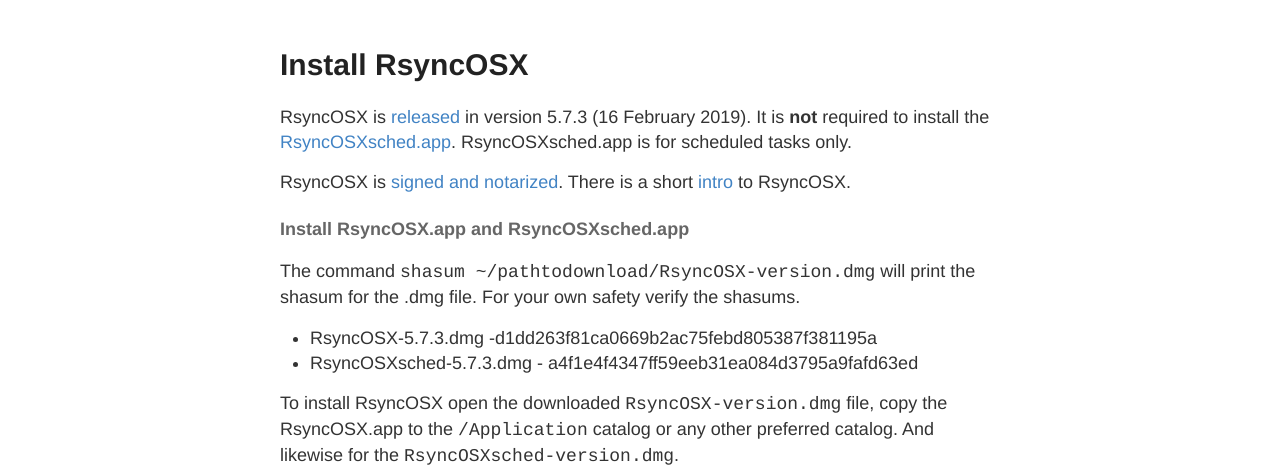
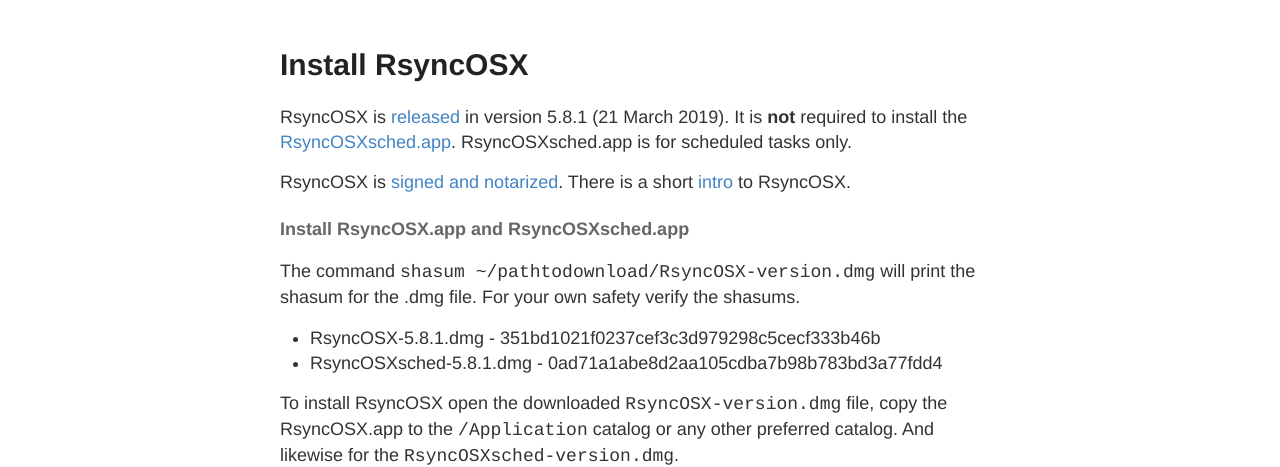
Before and after one commit to d2s/Documentation, a Jekyll site: the page built from _posts/2018-04-10-RsyncOSX.md, in a window 1280 px wide. Shown: the part 122-589 px from the top of the page. Built offline with Jekyll 4.4.1, drawn with Linux system fonts in a browser that asks for light colours.

Commit message:
new version

```diff
--- a/_posts/2018-04-10-RsyncOSX.md
+++ b/_posts/2018-04-10-RsyncOSX.md
@@ -3,7 +3,7 @@ layout: post
 title:  "Install RsyncOSX"
 permalink: Install
 ---
-RsyncOSX is [released](https://github.com/rsyncOSX/RsyncOSX/releases/tag/v5.7.3) in version 5.7.3 (16 February 2019). It is **not** required to install the [RsyncOSXsched.app](https://github.com/rsyncOSX/RsyncOSXsched). RsyncOSXsched.app is for scheduled tasks only.
+RsyncOSX is [released](https://github.com/rsyncOSX/RsyncOSX/releases/tag/v5.8.1) in version 5.8.1 (21 March 2019). It is **not** required to install the [RsyncOSXsched.app](https://github.com/rsyncOSX/RsyncOSXsched). RsyncOSXsched.app is for scheduled tasks only.
 
 RsyncOSX is [signed and notarized](/Notarized). There is a short [intro](/Intro) to RsyncOSX.
 
@@ -11,8 +11,8 @@ RsyncOSX is [signed and notarized](/Notarized). There is a short [intro](/Intro)
 
 The command `shasum ~/pathtodownload/RsyncOSX-version.dmg` will print the shasum for the .dmg file. For your own safety verify the shasums.
 
-- RsyncOSX-5.7.3.dmg -d1dd263f81ca0669b2ac75febd805387f381195a
-- RsyncOSXsched-5.7.3.dmg - a4f1e4f4347ff59eeb31ea084d3795a9fafd63ed
+- RsyncOSX-5.8.1.dmg - 351bd1021f0237cef3c3d979298c5cecf333b46b
+- RsyncOSXsched-5.8.1.dmg - 0ad71a1abe8d2aa105cdba7b98b783bd3a77fdd4
 
 To install RsyncOSX open the downloaded `RsyncOSX-version.dmg` file, copy the RsyncOSX.app to the `/Application` catalog or any other preferred catalog. And likewise for the `RsyncOSXsched-version.dmg`.
 
```
Also changed, not shown: _posts/2018-04-10-Changelog.md (+3 -7 lines).
